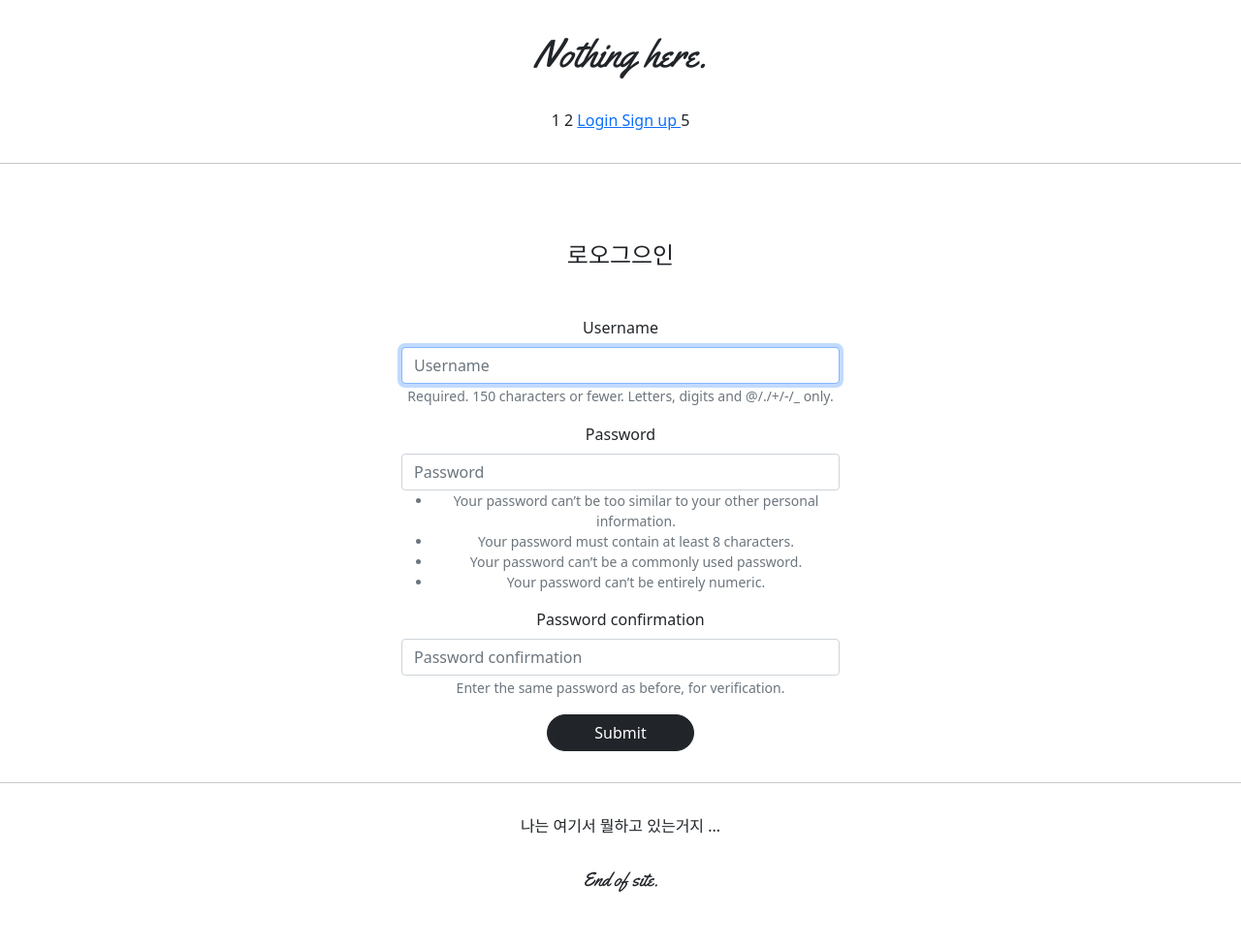
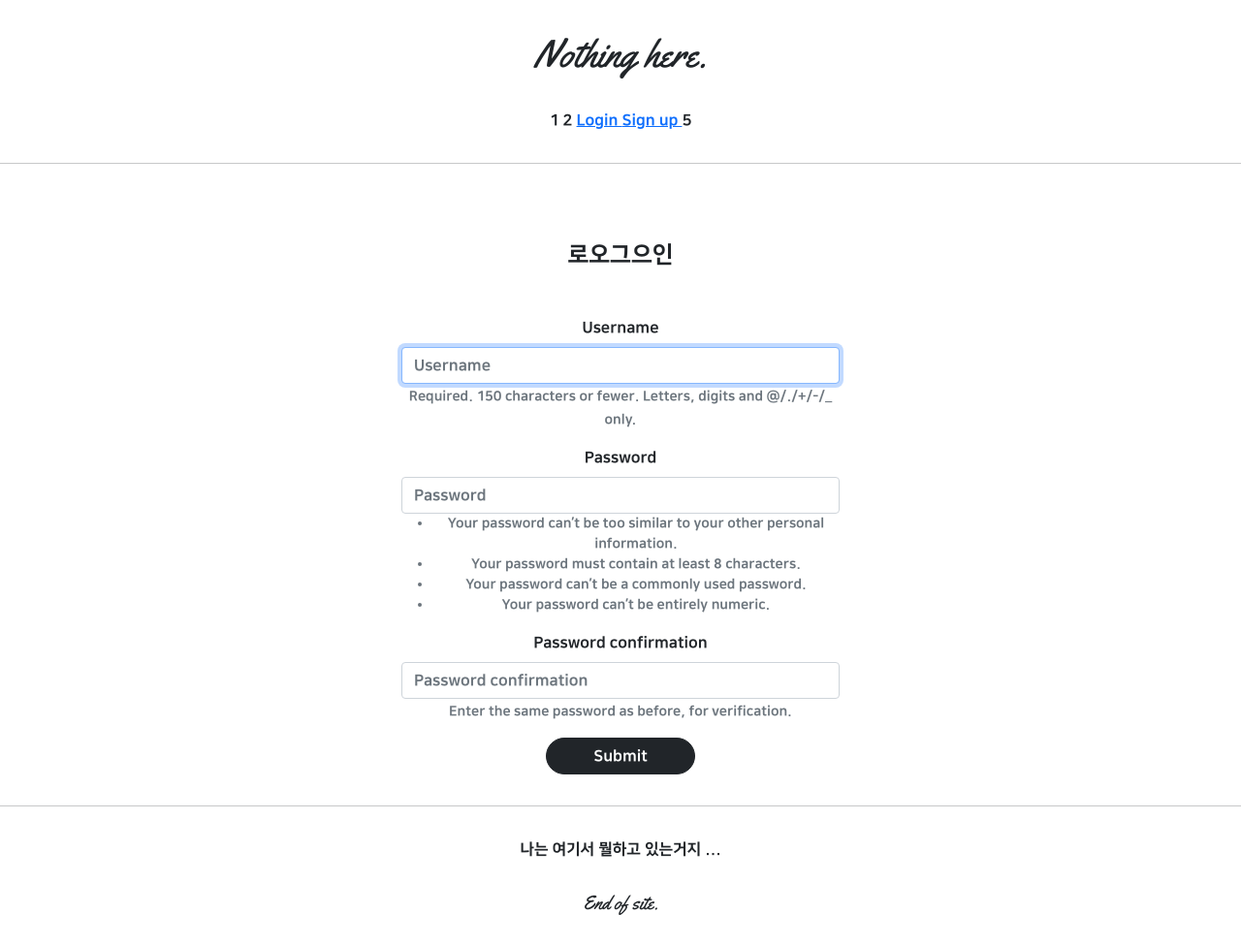
Before and after one commit to misojun50/git_mytest2, a Django app: page /accounts/create/ in a window 1280 px wide. Shown: the whole page at 97% size. Before the commit the page ends 920 px from the top, so only its background shows below. Run offline with Django 3.2, Linux system fonts and the light colour scheme; parts of the project's set-up code (start-up, migrations or seed data) failed here and were passed over; some libraries are stand-ins or nearby versions.

Commit message:
7/15 mytest2 commit3

```diff
--- a/templates/base.html
+++ b/templates/base.html
@@ -3,7 +3,8 @@
 
 {% include 'head.html' %}
 
-<body>
+<body style="font-family: 'NanumSquareEB'">
+
 {% include 'header.html' %}
 
 <hr>
--- a/templates/head.html
+++ b/templates/head.html
@@ -13,4 +13,27 @@
     <link href="https://fonts.googleapis.com/css2?family=Yellowtail&display=swap" rel="stylesheet">
 
     <link rel="stylesheet"; type="text/css"; href="{% static 'base.css' %}">
+
+    <style>
+        @font-face {
+            font-family: 'NanumSquareR';
+            src: local('NanumSquareR'),
+            url("{% static 'fonts/NanumSquareR.otf' %}") format("opentype");
+        }
+        @font-face {
+            font-family: 'NanumSquareEB';
+            src: local('NanumSquareEB'),
+            url("{% static 'fonts/NanumSquareEB.otf' %}") format("opentype");
+        }
+        @font-face {
+            font-family: 'NanumSquareB';
+            src: local('NanumSquareB'),
+            url("{% static 'fonts/NanumSquareB.otf' %}") format("opentype");
+        }
+        @font-face {
+            font-family: 'NanumSquareL';
+            src: local('NanumSquareL'),
+            url("{% static 'fonts/NanumSquareL.otf' %}") format("opentype");
+        }
+    </style>
 </head>
```
Also changed, not shown: static/fonts/NanumSquareB.otf (added), static/fonts/NanumSquareEB.otf (added), static/fonts/NanumSquareL.otf (added), static/fonts/NanumSquareR.otf (added).
